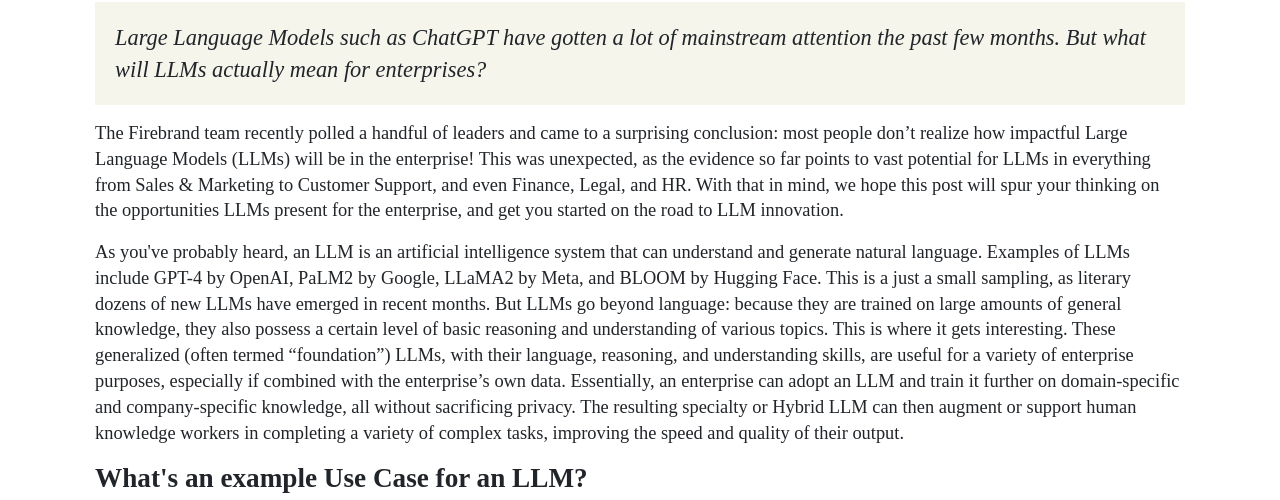
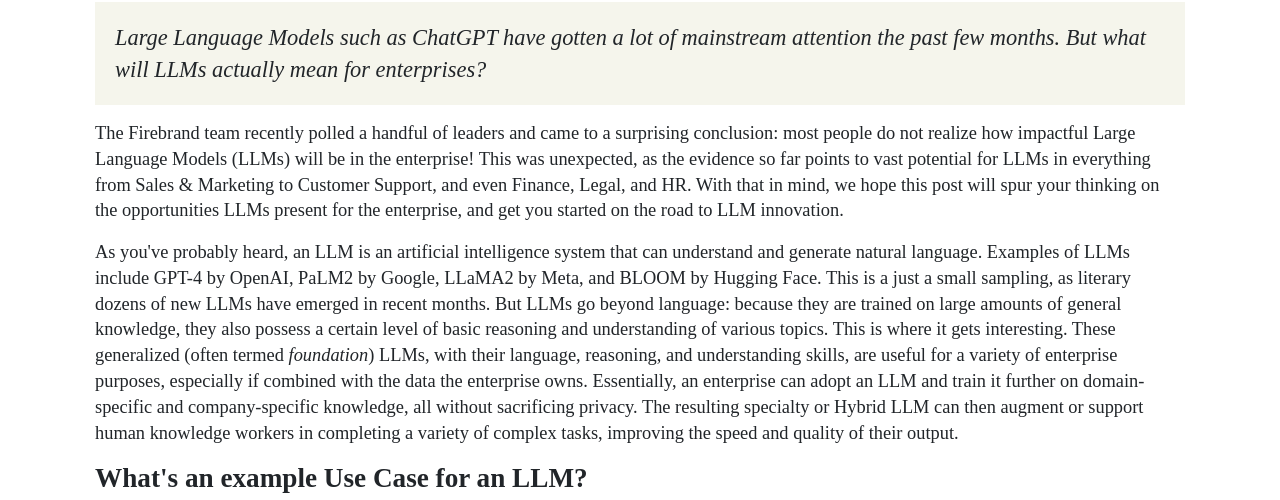
Before and after one commit to chadri72/firebrand-dot-ai, a website: page src/insights-big-deal-llms.html in a window 1280 px wide. Shown: the part 629-1129 px from the top of the page. Drawn offline with nearby package versions, Linux system fonts and the light colour scheme; a web font is replaced by a local one.

Commit message:
minor tweaks

```diff
--- a/src/insights-big-deal-llms.html
+++ b/src/insights-big-deal-llms.html
@@ -105,8 +105,8 @@
 		</div>
 
 		<div class="row insight-body">
-			<p>The Firebrand team recently polled a handful of leaders and came to a surprising conclusion: most people don’t realize how impactful Large Language Models (LLMs) will be in the enterprise! This was unexpected, as the evidence so far points to vast potential for LLMs in everything from Sales & Marketing to Customer Support, and even Finance, Legal, and HR. With that in mind, we hope this post will spur your thinking on the opportunities LLMs present for the enterprise, and get you started on the road to LLM innovation.</p>
-			<p>As you've probably heard, an LLM is an artificial intelligence system that can understand and generate natural language. Examples of LLMs include GPT-4 by OpenAI, PaLM2 by Google, LLaMA2 by Meta, and BLOOM by Hugging Face. This is a just a small sampling, as literary dozens of new LLMs have emerged in recent months. But LLMs go beyond language: because they are trained on large amounts of general knowledge, they also possess a certain level of basic reasoning and understanding of various topics. This is where it gets interesting. These generalized (often termed “foundation”) LLMs, with their language, reasoning, and understanding skills, are useful for a variety of enterprise purposes, especially if combined with the enterprise’s own data. Essentially, an enterprise can adopt an LLM and train it further on domain-specific and company-specific knowledge, all without sacrificing privacy. The resulting specialty or Hybrid LLM can then augment or support human knowledge workers in completing a variety of complex tasks, improving the speed and quality of their output.</p>
+			<p>The Firebrand team recently polled a handful of leaders and came to a surprising conclusion: most people do not realize how impactful Large Language Models (LLMs) will be in the enterprise! This was unexpected, as the evidence so far points to vast potential for LLMs in everything from Sales & Marketing to Customer Support, and even Finance, Legal, and HR. With that in mind, we hope this post will spur your thinking on the opportunities LLMs present for the enterprise, and get you started on the road to LLM innovation.</p>
+			<p>As you've probably heard, an LLM is an artificial intelligence system that can understand and generate natural language. Examples of LLMs include GPT-4 by OpenAI, PaLM2 by Google, LLaMA2 by Meta, and BLOOM by Hugging Face. This is a just a small sampling, as literary dozens of new LLMs have emerged in recent months. But LLMs go beyond language: because they are trained on large amounts of general knowledge, they also possess a certain level of basic reasoning and understanding of various topics. This is where it gets interesting. These generalized (often termed <span style="font-style:italic;">foundation</span>) LLMs, with their language, reasoning, and understanding skills, are useful for a variety of enterprise purposes, especially if combined with the data the enterprise owns. Essentially, an enterprise can adopt an LLM and train it further on domain-specific and company-specific knowledge, all without sacrificing privacy. The resulting specialty or Hybrid LLM can then augment or support human knowledge workers in completing a variety of complex tasks, improving the speed and quality of their output.</p>
 
 			<h4>What's an example Use Case for an LLM?</h4>
 			<p>An example most people can relate with is customer support. Enterprises currently spend large amounts of money on customer support, and any technologies that can reduce the time spent and cognitive load on both the agent and the customer will be welcomed. Simple chat bots have been around for years filling in gaps, but they lack the sophistication to handle more complex queries. Generative AI, on the other hand, has been shown to be up to the task of complex queries, and can even outperform humans in certain circumstances, particularly when it comes to applying policy consistently. Generative AI also retains a memory of previous conversations with the customer, which makes for a better customer experience.</p>
```
Also changed, not shown: src/about.html (+1 -1 lines), src/impact-ai-to-help-locate-victims-and-save-lives.html (+1 -1 lines), src/impact-data-science-for-fraud-prevention.html (+1 -1 lines).
